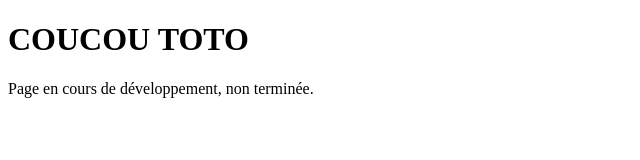
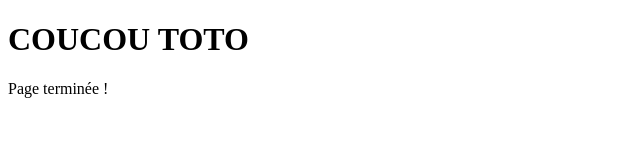
Before and after one commit to MickaelViaud/eni-test1, a plain HTML site: page index.html in a window 1280 px wide. Shown: the whole page, without its empty margins (0-640 px from the left). Drawn offline with Linux system fonts and the light colour scheme.

Commit message:
Page prête

```diff
--- a/index.html
+++ b/index.html
@@ -8,6 +8,6 @@
 </head>
 <body>
     <h1>COUCOU TOTO</h1>
-    <p>Page en cours de développement, non terminée.</p>
+    <p>Page terminée !</p>
 </body>
 </html>
```
